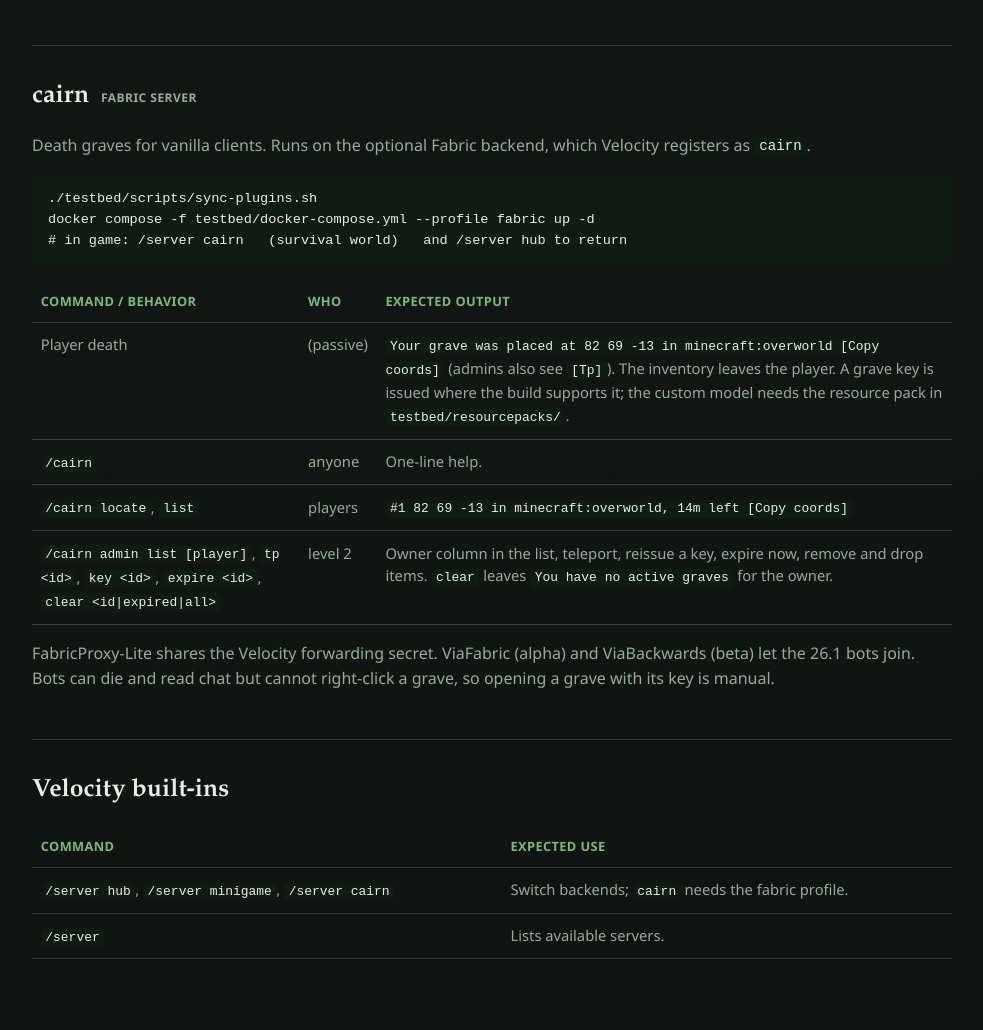
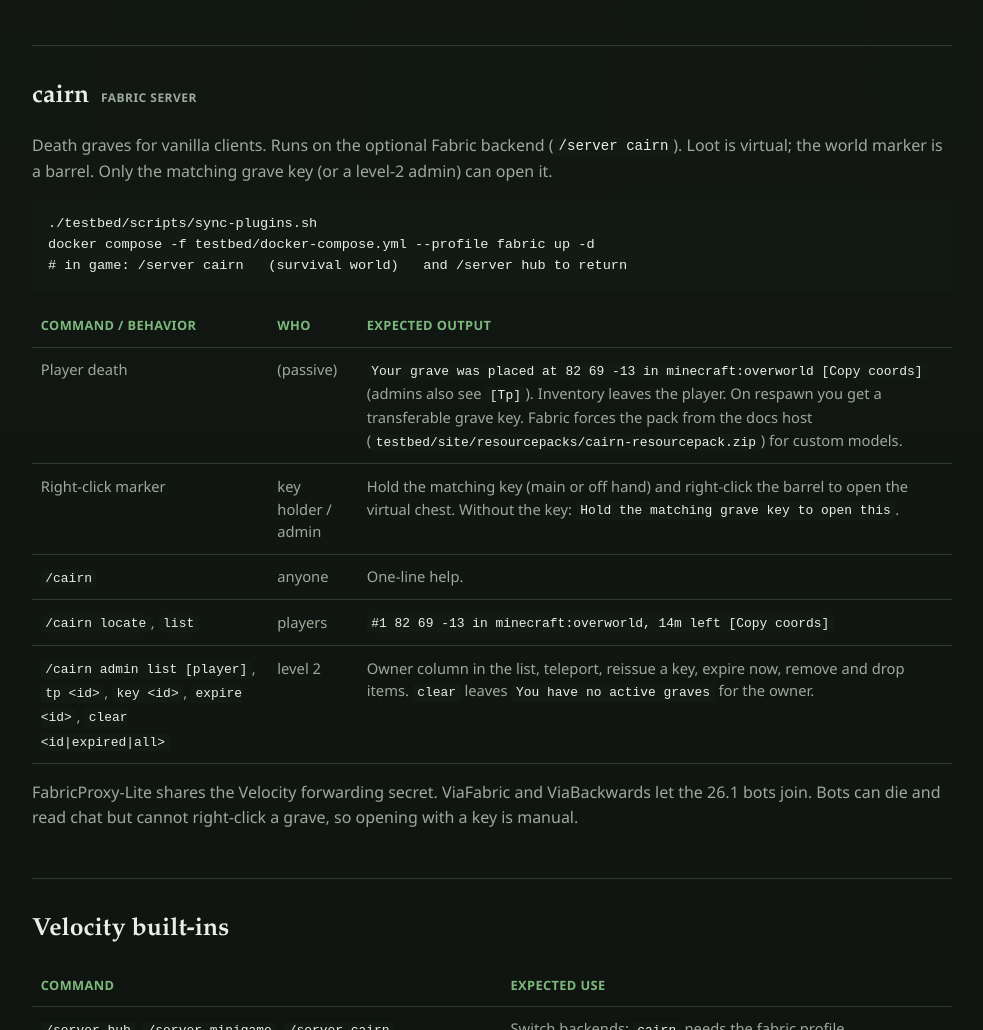
Before and after one commit to uhhrin/nubstack, a plain HTML site: page testbed/site/index.html in a window 1280 px wide. Shown: the part 9441-10471 px from the top of the page, without its empty margins (148-1131 px from the left). Drawn offline with Linux system fonts and the light colour scheme.

Commit message:
docs: drop mvp labels and align cairn guides
Refresh root, cairn, local-network, and the testbed site so they match
key-gated barrel graves and avoid mvp or polish wording.

```diff
--- a/testbed/site/index.html
+++ b/testbed/site/index.html
@@ -355,7 +355,11 @@
 
     <section id="cairn">
       <h2>cairn <span class="tag">Fabric server</span></h2>
-      <p>Death graves for vanilla clients. Runs on the optional Fabric backend, which Velocity registers as <code>cairn</code>.</p>
+      <p>
+        Death graves for vanilla clients. Runs on the optional Fabric backend
+        (<code>/server cairn</code>). Loot is virtual; the world marker is a barrel.
+        Only the matching grave key (or a level-2 admin) can open it.
+      </p>
       <pre><code>./testbed/scripts/sync-plugins.sh
 docker compose -f testbed/docker-compose.yml --profile fabric up -d
 # in game: /server cairn   (survival world)   and /server hub to return</code></pre>
@@ -364,15 +368,16 @@
           <tr><th>Command / behavior</th><th>Who</th><th>Expected output</th></tr>
         </thead>
         <tbody>
-          <tr><td>Player death</td><td>(passive)</td><td><code>Your grave was placed at 82 69 -13 in minecraft:overworld [Copy coords]</code> (admins also see <code>[Tp]</code>). The inventory leaves the player. A grave key is issued where the build supports it; the custom model needs the resource pack in <code>testbed/resourcepacks/</code>.</td></tr>
+          <tr><td>Player death</td><td>(passive)</td><td><code>Your grave was placed at 82 69 -13 in minecraft:overworld [Copy coords]</code> (admins also see <code>[Tp]</code>). Inventory leaves the player. On respawn you get a transferable grave key. Fabric forces the pack from the docs host (<code>testbed/site/resourcepacks/cairn-resourcepack.zip</code>) for custom models.</td></tr>
+          <tr><td>Right-click marker</td><td>key holder / admin</td><td>Hold the matching key (main or off hand) and right-click the barrel to open the virtual chest. Without the key: <code>Hold the matching grave key to open this</code>.</td></tr>
           <tr><td><code>/cairn</code></td><td>anyone</td><td>One-line help.</td></tr>
           <tr><td><code>/cairn locate</code>, <code>list</code></td><td>players</td><td><code>#1 82 69 -13 in minecraft:overworld, 14m left [Copy coords]</code></td></tr>
           <tr><td><code>/cairn admin list [player]</code>, <code>tp &lt;id&gt;</code>, <code>key &lt;id&gt;</code>, <code>expire &lt;id&gt;</code>, <code>clear &lt;id|expired|all&gt;</code></td><td>level 2</td><td>Owner column in the list, teleport, reissue a key, expire now, remove and drop items. <code>clear</code> leaves <code>You have no active graves</code> for the owner.</td></tr>
         </tbody>
       </table>
       <p>
-        FabricProxy-Lite shares the Velocity forwarding secret. ViaFabric (alpha) and ViaBackwards (beta) let the
-        26.1 bots join. Bots can die and read chat but cannot right-click a grave, so opening a grave with its key is manual.
+        FabricProxy-Lite shares the Velocity forwarding secret. ViaFabric and ViaBackwards let the
+        26.1 bots join. Bots can die and read chat but cannot right-click a grave, so opening with a key is manual.
       </p>
     </section>
 
```
Also changed, not shown: docs/LOCAL-NETWORK.md (+8 -8 lines), CHANGELOG.md, aegis/README.md, cairn/README.md.
